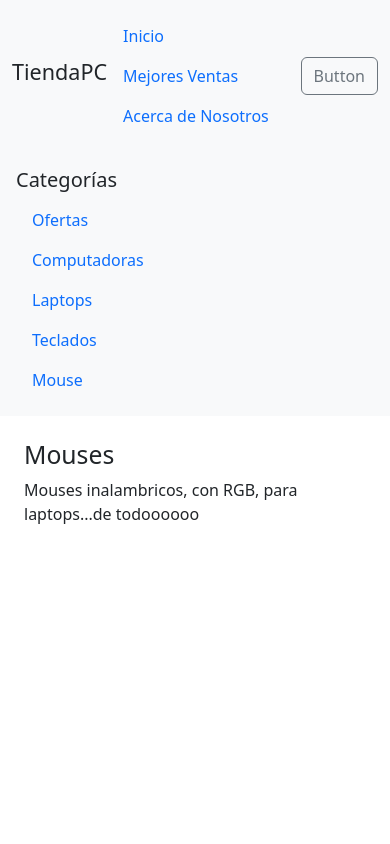
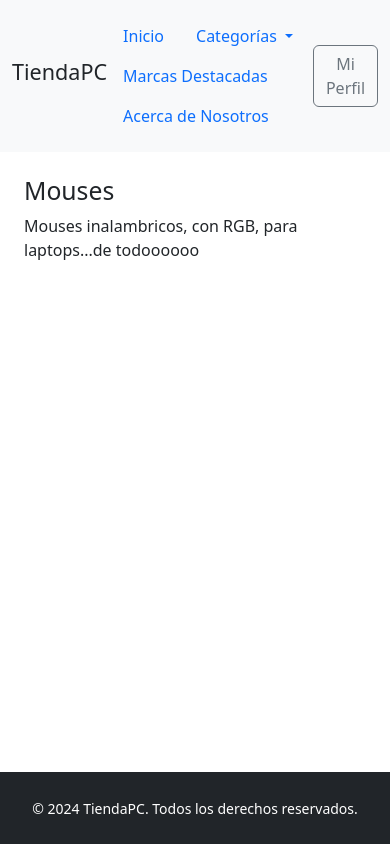
Before and after one commit to EmilioD0608/Proyecto_DW, a Django app: page /mouse/ in a window 390 px wide. Run offline with Django 5.2, Linux system fonts and the light colour scheme.

Commit message:
Conexion por urls.py y views.py a todos los htmls.

```diff
--- a/Aplicaciones/Tienda_Virtual/templates/base.html
+++ b/Aplicaciones/Tienda_Virtual/templates/base.html
@@ -5,9 +5,24 @@
     <meta charset="UTF-8">
     <meta name="viewport" content="width=device-width, initial-scale=1.0">
     <title>{% block title %}Mi Sitio{% endblock %}</title>
- <link href="https://cdn.jsdelivr.net/npm/bootstrap@5.3.3/dist/css/bootstrap.min.css" rel="stylesheet">
-  <script src="https://cdn.jsdelivr.net/npm/bootstrap@5.3.3/dist/js/bootstrap.bundle.min.js"></script>
+    <link href="https://cdn.jsdelivr.net/npm/bootstrap@5.3.3/dist/css/bootstrap.min.css" rel="stylesheet">
+    <script src="https://cdn.jsdelivr.net/npm/bootstrap@5.3.3/dist/js/bootstrap.bundle.min.js"></script>
+    <style>
+        /* Asegura que el footer esté al final */
+        body {
+            display: flex;
+            flex-direction: column;
+            min-height: 100vh;
+        }
 
+        main {
+            flex: 1;
+        }
+
+        footer {
+            margin-top: auto;
+        }
+    </style>
 </head>
 <body>
     <!-- Header -->
@@ -17,36 +32,41 @@
             <nav>
                 <ul class="nav">
                     <li class="nav-item"><a href="/" class="nav-link">Inicio</a></li>
-                    <li class="nav-item"><a href="/mejores-ventas" class="nav-link">Mejores Ventas</a></li>
-                    <li class="nav-item"><a href="/acerca-de" class="nav-link">Acerca de Nosotros</a></li>
+                    <!-- Menú desplegable de Categorías -->
+                    <li class="nav-item dropdown">
+                        <a class="nav-link dropdown-toggle" href="#" id="categoriesDropdown" role="button" data-bs-toggle="dropdown" aria-expanded="false">
+                            Categorías
+                        </a>
+                        <ul class="dropdown-menu" aria-labelledby="categoriesDropdown">
+                            <li><a href="{% url 'ofertas' %}" class="dropdown-item">Ofertas</a></li>
+                            <li><a href="{% url 'computadoras' %}" class="dropdown-item">Computadoras</a></li>
+                            <li><a href="{% url 'laptops' %}" class="dropdown-item">Laptops</a></li>
+                            <li><a href="{% url 'teclados' %}" class="dropdown-item">Teclados</a></li>
+                            <li><a href="{% url 'mouse' %}" class="dropdown-item">Mouse</a></li>
+                        </ul>
+                    </li>
+                    <li class="nav-item"><a href="/marcas" class="nav-link">Marcas Destacadas</a></li>
+                    <li class="nav-item"><a href="/acerca_de" class="nav-link">Acerca de Nosotros</a></li>
                 </ul>
             </nav>
-            <button class="btn btn-outline-secondary">Button</button>
+            <button class="btn btn-outline-secondary" onclick="window.location.href='{% url 'perfil' %}'">Mi Perfil</button>
         </div>
     </header>
 
     <div class="container-fluid">
         <div class="row">
-            <!-- Sidebar -->
-            <aside class="col-md-2 bg-light p-3">
-    <h5>Categorías</h5>
-    <ul class="nav flex-column">
-        <li class="nav-item"><a href="{% url 'ofertas' %}" class="nav-link">Ofertas</a></li>
-        <li class="nav-item"><a href="{% url 'computadoras' %}" class="nav-link">Computadoras</a></li>
-        <li class="nav-item"><a href="{% url 'laptops' %}" class="nav-link">Laptops</a></li>
-        <li class="nav-item"><a href="{% url 'teclados' %}" class="nav-link">Teclados</a></li>
-        <li class="nav-item"><a href="{% url 'mouse' %}" class="nav-link">Mouse</a></li>
-    </ul>
-    </aside>
-
             <!-- Main Content -->
-            <main class="col-md-10">
+            <main class="col-md-12">
                 {% block content %}{% endblock %}
             </main>
         </div>
     </div>
 
-
-
+    <!-- Banner -->
+    <footer class="bg-dark text-white text-center py-4">
+        <div class="container">
+            <small>&copy; 2024 TiendaPC. Todos los derechos reservados.</small>
+        </div>
+    </footer>
 </body>
 </html>
--- a/Aplicaciones/Tienda_Virtual/urls.py
+++ b/Aplicaciones/Tienda_Virtual/urls.py
@@ -7,4 +7,8 @@ urlpatterns = [
     path('laptops/', views.laptops, name='laptops'),
     path('teclados/', views.teclados, name='teclados'),
     path('mouse/', views.mouse, name='mouse'),
+    path('acerca_de/', views.acerca_de, name='acerca_de'),
+    path('marcas/', views.marcas, name='marca'),
+    path('perfil/', views.perfil, name='perfil'),
+
 ]
--- a/Aplicaciones/Tienda_Virtual/views.py
+++ b/Aplicaciones/Tienda_Virtual/views.py
@@ -17,3 +17,12 @@ def teclados(request):
 
 def mouse(request):
     return render(request, 'Mouses.html')
+
+def acerca_de (request):
+    return render(request, 'acerca_de.html')
+
+def marcas(request):
+    return render(request, 'marcas.html')
+
+def perfil(request):
+    return render(request, 'perfil.html')
--- a/Proyecto_DW/urls.py
+++ b/Proyecto_DW/urls.py
@@ -20,4 +20,5 @@ from django.urls import path,include
 urlpatterns = [
     path('admin/', admin.site.urls),
     path('', include('Aplicaciones.Tienda_Virtual.urls')),
+
 ]
```
Also changed, not shown: Aplicaciones/Tienda_Virtual/templates/acerca_de.html (added, +14 -0 lines), Aplicaciones/Tienda_Virtual/templates/marcas.html (added, +14 -0 lines), Aplicaciones/Tienda_Virtual/templates/perfil.html (added, +14 -0 lines).
